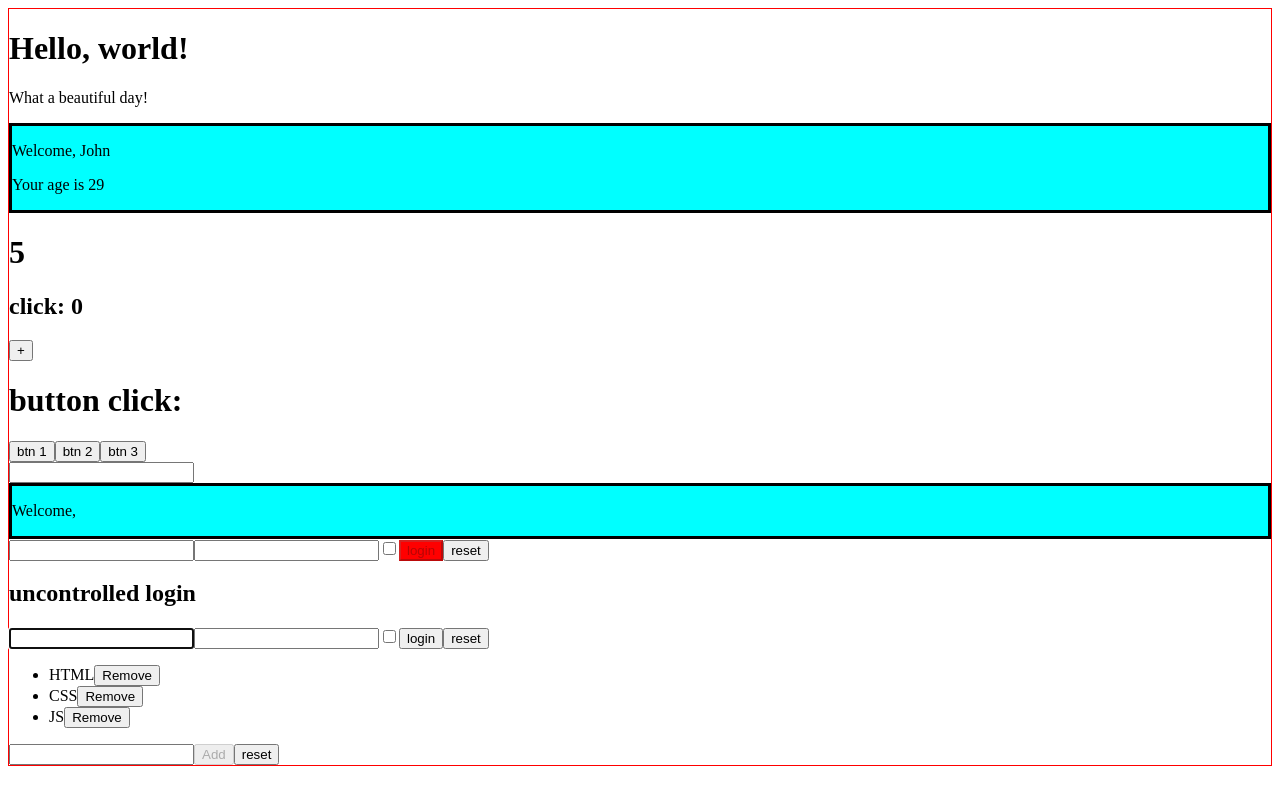
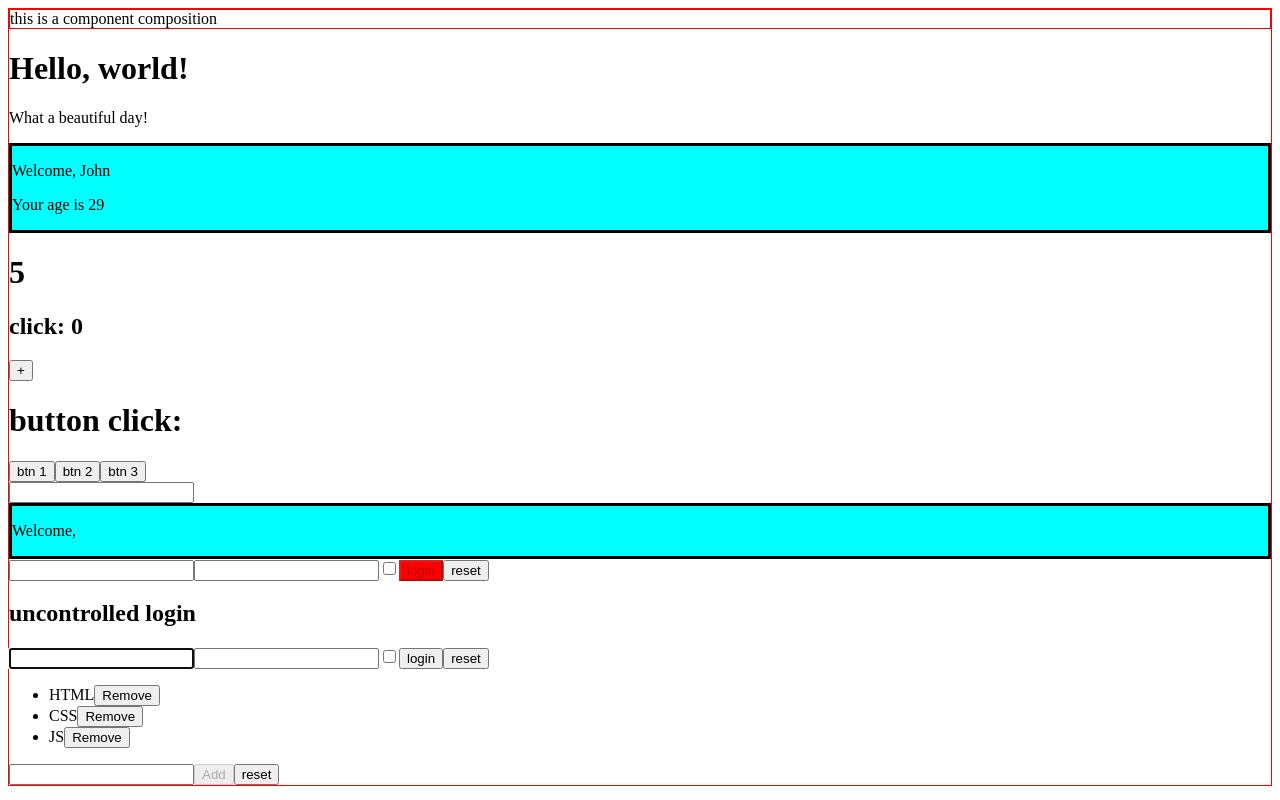
Before and after one commit to Parry93/react-exercises, a React (Create React App) app: page / in a window 1280 px wide. Built offline with nearby package versions, Linux system fonts and the light colour scheme.

Commit message:
componet-composition-02

```diff
--- a/src/App.js
+++ b/src/App.js
@@ -21,7 +21,7 @@ class App extends React.Component {
   render() {
     return (
       <div>
-        <Container>
+        <Container title="this is a component composition ">
         <Hello />
         <Welcome age={29} />{" "}
         <Counter initValue={0} setIncrement={+1} setInterval={1000} />{" "}
--- a/src/Container.jsx
+++ b/src/Container.jsx
@@ -4,6 +4,9 @@ class Container extends React.Component{
 render (){
     return(
     <div className="container">
+    <div className="container title">
+        {this.props.title}
+    </div>
     {this.props.children}
     </div>
     )
```
